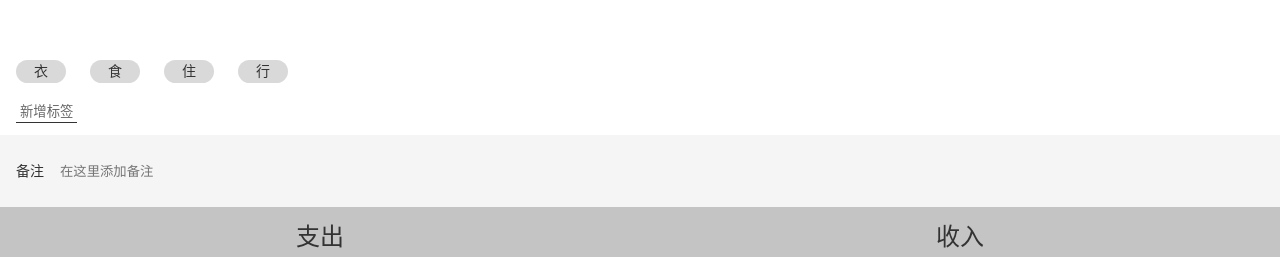
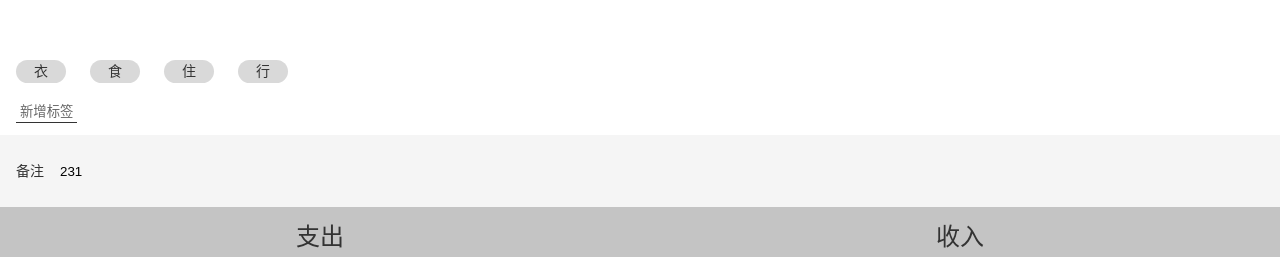
Before and after one commit to JimmeyCheung/morney-react, a React app: page /#/money in a window 1280 px wide. Shown: the part 142-399 px from the top of the page. Built offline with nearby package versions, Linux system fonts and the light colour scheme.

Commit message:
完成备注功能

```diff
--- a/src/index.tsx
+++ b/src/index.tsx
@@ -1,13 +1,8 @@
-import React from 'react';
-import ReactDOM from 'react-dom';
-import App from './App';
-import * as serviceWorker from './serviceWorker';
-import 'index.scss';
+import React from "react";
+import ReactDOM from "react-dom";
+import App from "./App";
+import * as serviceWorker from "./serviceWorker";
+import "index.scss";
 
-ReactDOM.render(
-  <React.StrictMode>
-    <App />
-  </React.StrictMode>,
-  document.getElementById('root')
-);
+ReactDOM.render(<App />, document.getElementById("root"));
 serviceWorker.unregister();
--- a/src/views/Money.tsx
+++ b/src/views/Money.tsx
@@ -3,7 +3,7 @@ import Layout from "../components/Layout";
 import styled from "styled-components";
 import { TagsSection } from "./Money/TagsSection";
 import { CategorySection } from "./Money/CategorySection";
-import { NotesSection } from "./Money/NotesSection";
+import { NoteSection } from "./Money/NoteSection";
 import { NumberPadSection } from "./Money/NumberPadSection";
 const MyLayout = styled(Layout)`
   display: flex;
@@ -14,12 +14,7 @@ const Money = () => {
     <div>
       <MyLayout>
         <TagsSection />
-        <NotesSection>
-          <label>
-            <span>备注</span>
-            <input type="text" placeholder="在这里添加备注" />
-          </label>
-        </NotesSection>
+        <NoteSection />
         <CategorySection>
           <ul>
             <li className="selected">支出</li>
--- /dev/null
+++ b/src/views/Money/NoteSection.tsx
@@ -0,0 +1,48 @@
+import styled from "styled-components";
+import React, { useState, useRef } from "react";
+
+const Wrapper = styled.section`
+  background: #f5f5f5;
+  padding: 0 16px;
+  font-size: 14px;
+  > label {
+    display: flex;
+    align-items: center;
+    > span {
+      margin-right: 16px;
+      white-space: nowrap;
+    }
+    > input {
+      display: block;
+      width: 100%;
+      height: 72px;
+      background: none;
+      border: none;
+    }
+  }
+`;
+const NoteSection = () => {
+  const [note, setNote] = useState("231");
+  const refInput = useRef<HTMLInputElement>(null);
+  const onBlur = () => {
+    if (refInput.current !== null) {
+      setNote(refInput.current.value);
+    }
+  };
+  return (
+    <Wrapper>
+      <label>
+        <span>备注</span>
+        <input
+          type="text"
+          placeholder="在这里添加备注"
+          ref={refInput}
+          defaultValue={note}
+          onBlur={onBlur}
+        />
+      </label>
+    </Wrapper>
+  );
+};
+
+export { NoteSection };
--- a/src/views/Money/NotesSection.tsx
+++ /dev/null
@@ -1,21 +0,0 @@
-import styled from 'styled-components';
-
-const NotesSection = styled.section`
-  background: #f5f5f5;
-  padding: 0 16px;
-  font-size: 14px;
-  > label {
-    display:flex;
-    align-items: center;
-    > span { margin-right: 16px; white-space: nowrap; }
-    > input {
-      display:block;
-      width: 100%;
-      height: 72px;
-      background: none;
-      border: none;
-    }
-  }
-`;
-
-export { NotesSection }
```
